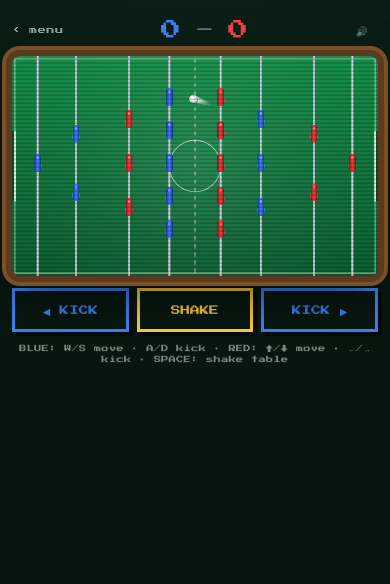
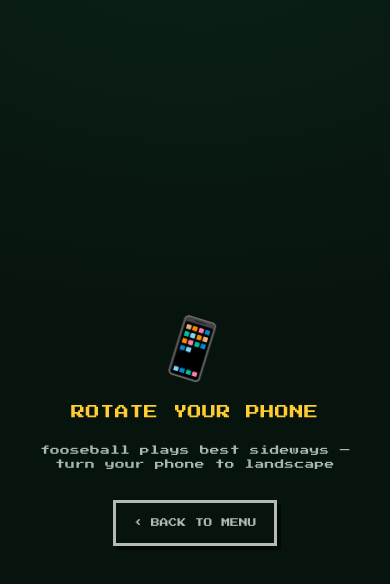
Before and after one commit to Still-InFrame/day-29-fooseball, a Next.js app: page /play/1 in a window 390 px wide. Shown: the top 584 px of the page. Built offline with nearby package versions, Linux system fonts and the light colour scheme.

Commit message:
Mobile: landscape play layout (table fills height, corner controls) + portrait rotate nudge

```diff
--- a/app/globals.css
+++ b/app/globals.css
@@ -81,6 +81,77 @@ body {
   animation: blink 1s steps(2) infinite;
 }
 
+/* ---------- Mobile: rotate-to-play nudge (phones in portrait) ---------- */
+.rotate-nudge {
+  display: none;
+}
+@media (orientation: portrait) and (max-width: 767px) {
+  .rotate-nudge {
+    display: flex;
+    position: fixed;
+    inset: 0;
+    z-index: 60;
+    flex-direction: column;
+    align-items: center;
+    justify-content: center;
+    gap: 1.25rem;
+    text-align: center;
+    padding: 2rem;
+    background:
+      radial-gradient(900px 600px at 50% -10%, var(--bg-2), transparent 70%),
+      var(--bg);
+  }
+  @keyframes rotateHint {
+    0%, 40% { transform: rotate(0deg); }
+    70%, 100% { transform: rotate(90deg); }
+  }
+  .rotate-nudge .phone {
+    font-size: 3.5rem;
+    animation: rotateHint 2.2s ease-in-out infinite;
+  }
+}
+
+/* ---------- Mobile: landscape play layout (table fills height, controls in corners) ---------- */
+@media (orientation: landscape) and (max-height: 600px) {
+  .play-root {
+    height: 100dvh;
+    justify-content: center;
+    padding-top: 0;
+    padding-bottom: 0;
+  }
+  .play-hud {
+    position: absolute;
+    top: 4px;
+    left: 8px;
+    right: 8px;
+    margin: 0;
+    z-index: 30;
+  }
+  .play-table {
+    height: 88dvh;
+    width: auto !important;
+    max-width: 98vw;
+  }
+  .play-controls {
+    position: absolute;
+    bottom: 6px;
+    left: 6px;
+    right: 6px;
+    max-width: none !important;
+    margin: 0 !important;
+    background: transparent;
+    z-index: 30;
+    pointer-events: none;
+  }
+  .play-controls > button {
+    pointer-events: auto;
+    opacity: 0.92;
+  }
+  .play-hint {
+    display: none;
+  }
+}
+
 .btn {
   font-family: var(--font-arcade), monospace;
   border: 3px solid currentColor;
--- a/app/play/[code]/page.tsx
+++ b/app/play/[code]/page.tsx
@@ -467,9 +467,21 @@ function Game() {
   }, []);
 
   return (
-    <main className="flex-1 w-full max-w-4xl mx-auto px-3 py-4 flex flex-col items-center">
+    <main className="play-root flex-1 w-full max-w-4xl mx-auto px-3 py-4 flex flex-col items-center">
+      {/* Portrait phones: nudge to rotate (foosball is a wide game) */}
+      <div className="rotate-nudge">
+        <span className="phone">📱</span>
+        <p className="arcade text-amber text-sm">ROTATE YOUR PHONE</p>
+        <p className="arcade text-[0.6rem] opacity-70 leading-relaxed">
+          fooseball plays best sideways —<br />turn your phone to landscape
+        </p>
+        <button onClick={() => router.push("/")} className="btn text-white/70 !text-[0.55rem] mt-2">
+          ‹ back to menu
+        </button>
+      </div>
+
       {/* scoreboard */}
-      <div className="w-full flex items-center justify-between mb-3 arcade">
+      <div className="play-hud w-full flex items-center justify-between mb-3 arcade">
         <button onClick={() => router.push("/")} className="text-[0.5rem] opacity-60 hover:text-amber">
           ‹ menu
         </button>
@@ -484,7 +496,7 @@ function Game() {
       </div>
 
       {/* table */}
-      <div ref={wrapRef} className="relative w-full" style={{ aspectRatio: `${FIELD.W} / ${FIELD.H}` }}>
+      <div ref={wrapRef} className="play-table relative w-full" style={{ aspectRatio: `${FIELD.W} / ${FIELD.H}` }}>
         <canvas ref={canvasRef} className="w-full h-full rounded-lg crt-glow block touch-none" />
         <div className="scanlines" />
 
@@ -584,7 +596,7 @@ function Game() {
       </div>
 
       {/* touch / click controls — drag the table to move, these to kick + shake */}
-      <div className="w-full max-w-md grid grid-cols-3 gap-2 mt-3 select-none" style={{ touchAction: "none" }}>
+      <div className="play-controls w-full max-w-md grid grid-cols-3 gap-2 mt-3 select-none" style={{ touchAction: "none" }}>
         <button
           data-code="ArrowLeft"
           onPointerDown={onKickDown}
@@ -611,7 +623,7 @@ function Game() {
       </div>
 
       {/* controls hint */}
-      <p className="arcade text-[0.45rem] opacity-50 mt-3 text-center leading-relaxed">
+      <p className="play-hint arcade text-[0.45rem] opacity-50 mt-3 text-center leading-relaxed">
         {mode === "local"
           ? "BLUE: W/S move · A/D kick    ·    RED: ↑/↓ move · ←/→ kick    ·    SPACE: shake table"
           : `${mySide?.toUpperCase()} · drag the table or ↑/↓ to move · ←/→ or buttons to kick · SPACE / shake button`}
```
